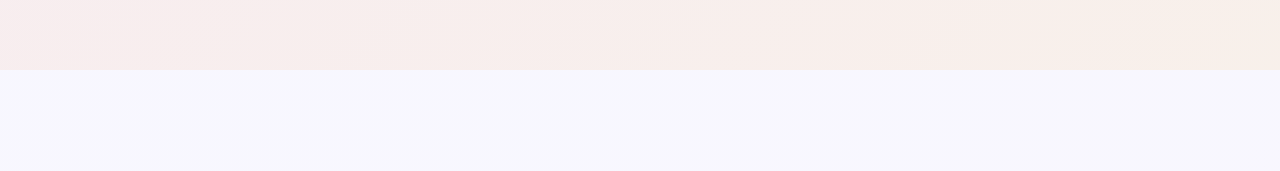
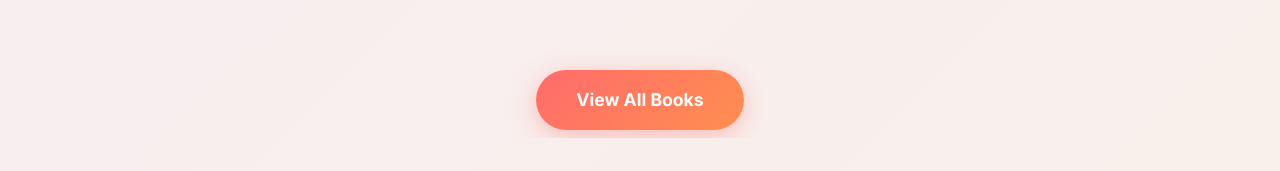
Before and after one commit to LetC0de/bookstore, a React (Vite) app in the folder frontend/: page / in a window 1280 px wide. Shown: the part 2566-2737 px from the top of the page. Built offline with nearby package versions, Linux system fonts and the light colour scheme.

Commit message:
button fixed

```diff
--- a/frontend/src/components/BookGrid.css
+++ b/frontend/src/components/BookGrid.css
@@ -35,6 +35,51 @@
   margin-bottom: var(--spacing-lg);
   position: relative;
   z-index: 1;
+}
+
+.view-all-btn {
+  display: inline-flex;
+  align-items: center;
+  justify-content: center;
+  padding: 0.6rem 1.5rem;
+  background: linear-gradient(135deg, #FF6B6B 0%, #FF8F50 100%);
+  color: white;
+  font-weight: 600;
+  font-size: 0.9rem;
+  border-radius: 50px;
+  transition: all var(--transition-smooth);
+  box-shadow: 0 4px 15px rgba(255, 107, 107, 0.3);
+}
+
+.view-all-btn:hover {
+  transform: translateY(-2px);
+  box-shadow: 0 6px 20px rgba(255, 107, 107, 0.4);
+}
+
+.trending-footer {
+  display: flex;
+  justify-content: center;
+  margin-top: 6rem;
+  padding-bottom: 0.5rem;
+}
+
+.view-all-btn-lg {
+  display: inline-flex;
+  align-items: center;
+  justify-content: center;
+  padding: 1rem 2.5rem;
+  background: linear-gradient(135deg, #FF6B6B 0%, #FF8F50 100%);
+  color: white;
+  font-weight: 700;
+  font-size: 1.1rem;
+  border-radius: 60px;
+  transition: all var(--transition-smooth);
+  box-shadow: 0 6px 25px rgba(255, 107, 107, 0.4);
+}
+
+.view-all-btn-lg:hover {
+  transform: translateY(-3px);
+  box-shadow: 0 10px 35px rgba(255, 107, 107, 0.5);
 }
 
 .trending .section-title {
--- a/frontend/src/components/BookGrid.jsx
+++ b/frontend/src/components/BookGrid.jsx
@@ -19,6 +19,13 @@ const BookGrid = ({ books, title, subtitle, variant }) => {
             </div>
           ))}
         </div>
+        {variant === 'trending' && (
+          <div className="trending-footer">
+            <a href="/trending" className="view-all-btn-lg">
+              View All Books
+            </a>
+          </div>
+        )}
       </div>
     </section>
   );
```
